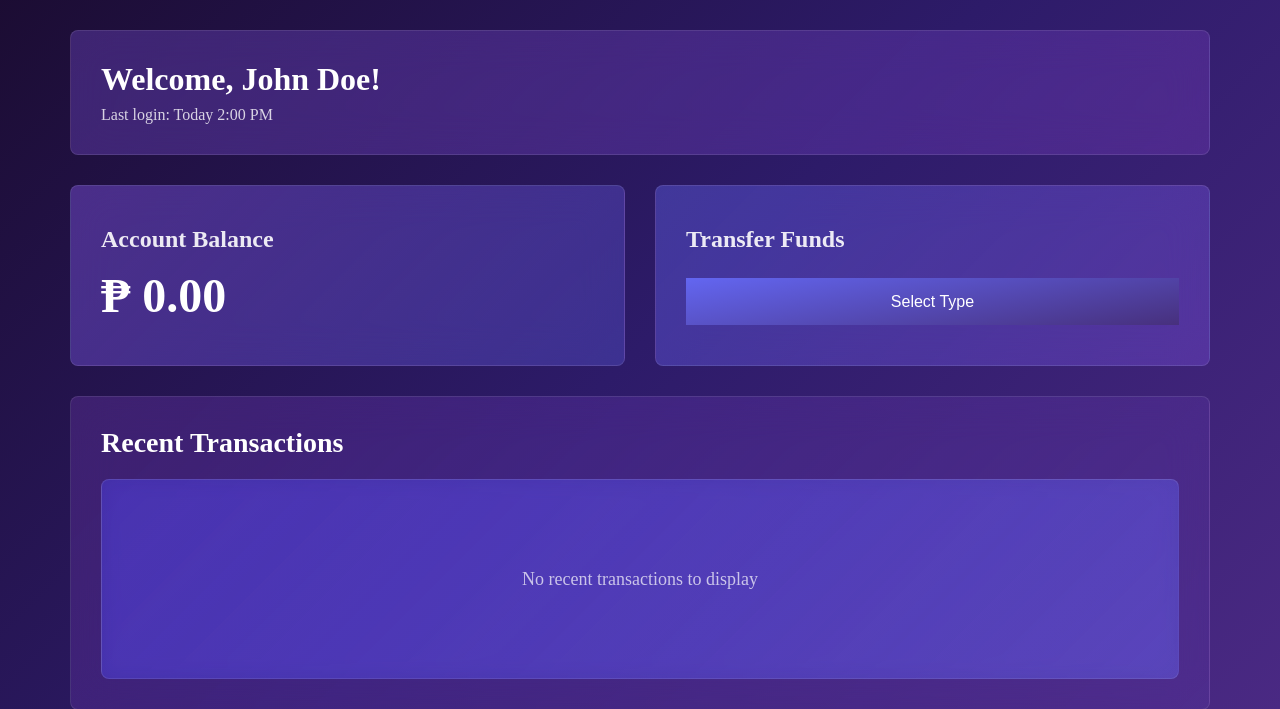
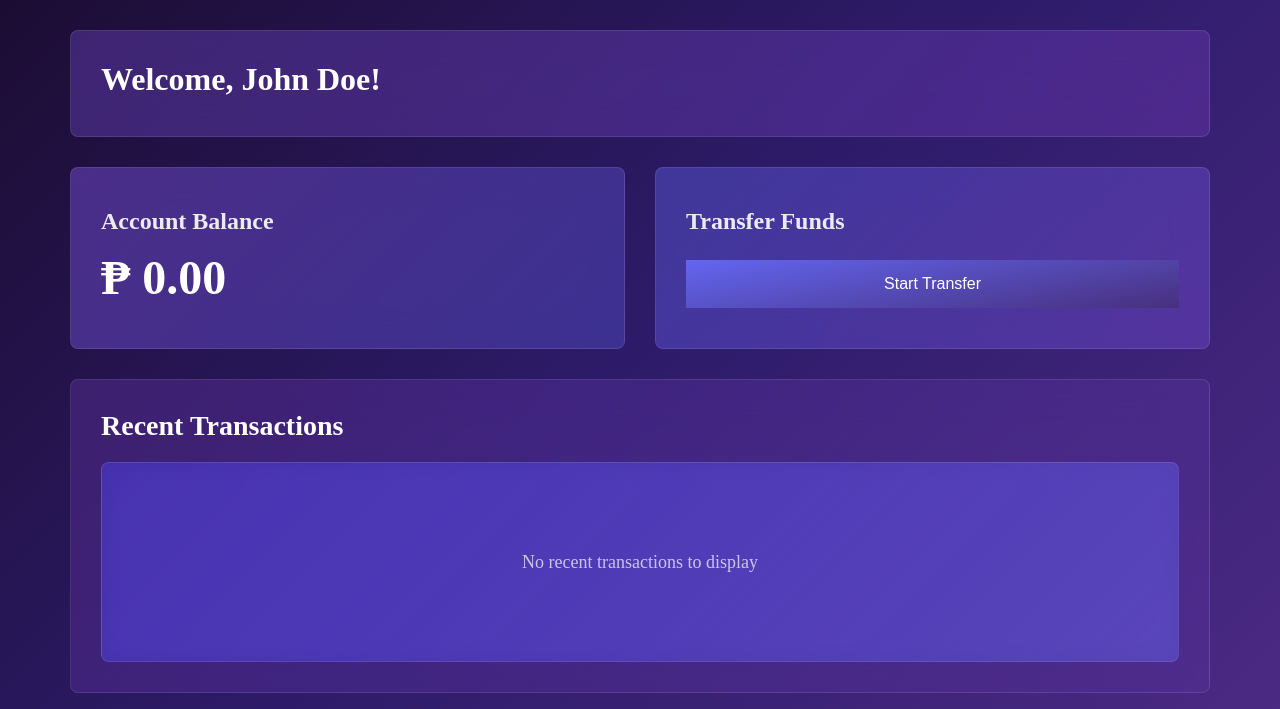
Before and after one commit to PUP-BSIT/project-dragonfly, a PHP site: page /public/dashboard.html in a window 1280 px wide. Shown: the part 90-799 px from the top of the page. Run offline with PHP 8.4, Linux system fonts and the light colour scheme.

Commit message:
modify some few changes to the file so that it can be link to other files

```diff
--- a/Dragon_Vault/public/css/dashboard.css
+++ b/Dragon_Vault/public/css/dashboard.css
@@ -92,11 +92,6 @@ body {
     font-size: 32px;
     font-weight: bold;
     margin-bottom: 8px;
-}
-
-.last-login {
-    font-size: 16px;
-    opacity: 0.8;
 }
 
 .dashboard-grid {
--- a/Dragon_Vault/public/css/register.css
+++ b/Dragon_Vault/public/css/register.css
@@ -56,7 +56,7 @@ body {
     border-radius: 20px;
     padding: 40px;
     width: 100%;
-    max-width: 800px;
+    max-width: 1000px;
     box-shadow: 0 20px 40px rgba(0, 0, 0, 0.3);
     border: 1px solid rgba(255, 255, 255, 0.1);
     transition: all 0.3s ease;
--- a/Dragon_Vault/public/dashboard.html
+++ b/Dragon_Vault/public/dashboard.html
@@ -23,7 +23,6 @@
         <main class="main-content">
             <section class="welcome-section">
                 <h1 class="welcome-title">Welcome, John Doe!</h1>
-                <p class="last-login">Last login: Today 2:00 PM</p>
             </section>
             <div class="dashboard-grid">
                 <div class="balance-card">
@@ -32,11 +31,11 @@
                 </div>
                 <div class="transfer-card">
                     <h2 class="transfer-title">Transfer Funds</h2>
-                    <select id="transferType" class="select-btn">
-                        <option value="" disabled selected>Select Type</option>
-                        <option value="internal">Internal (Same Bank)</option>
-                        <option value="external">External (Other Bank)</option>
-                    </select>
+                    <button id="transferBtn"
+                        class="select-btn"
+                        onclick="goToTransfer()">
+                        Start Transfer
+                    </button>
                 </div>
             </div>
             <section class="transactions-section">
@@ -56,5 +55,10 @@
             </div>
         </footer>
         <script src="./js/dashboard.js"></script>
+        <script>
+            function goToTransfer() {
+                window.location.href = "transfer-fund.html";
+            }
+        </script>
     </body>
 </html>
--- a/Dragon_Vault/public/landing-page.html
+++ b/Dragon_Vault/public/landing-page.html
@@ -32,7 +32,10 @@
                     Transfer funds, check balances, and more—all in one place.
                 </p>
                 <div class="buttons">
-                    <button class="btn primary">Get Started</button>
+                    <button class="btn primary"
+                        onclick="window.location.href='register.html'">
+                        Get Started
+                    </button>
                     <button class="btn secondary">Learn More</button>
                 </div>
             </div>
--- a/Dragon_Vault/public/login.html
+++ b/Dragon_Vault/public/login.html
@@ -44,6 +44,6 @@
                 </form>
             </div>
         </div>
-        <script src="login.js"></script>
+        <script src="./js/login.js"></script>
     </body>
 </html>
--- a/Dragon_Vault/public/register.html
+++ b/Dragon_Vault/public/register.html
@@ -118,6 +118,6 @@
                 </form>
             </div>
         </div>
-        <script src="register.js"></script>
+        <script src="./js/register.js"></script>
     </body>
 </html>
```
